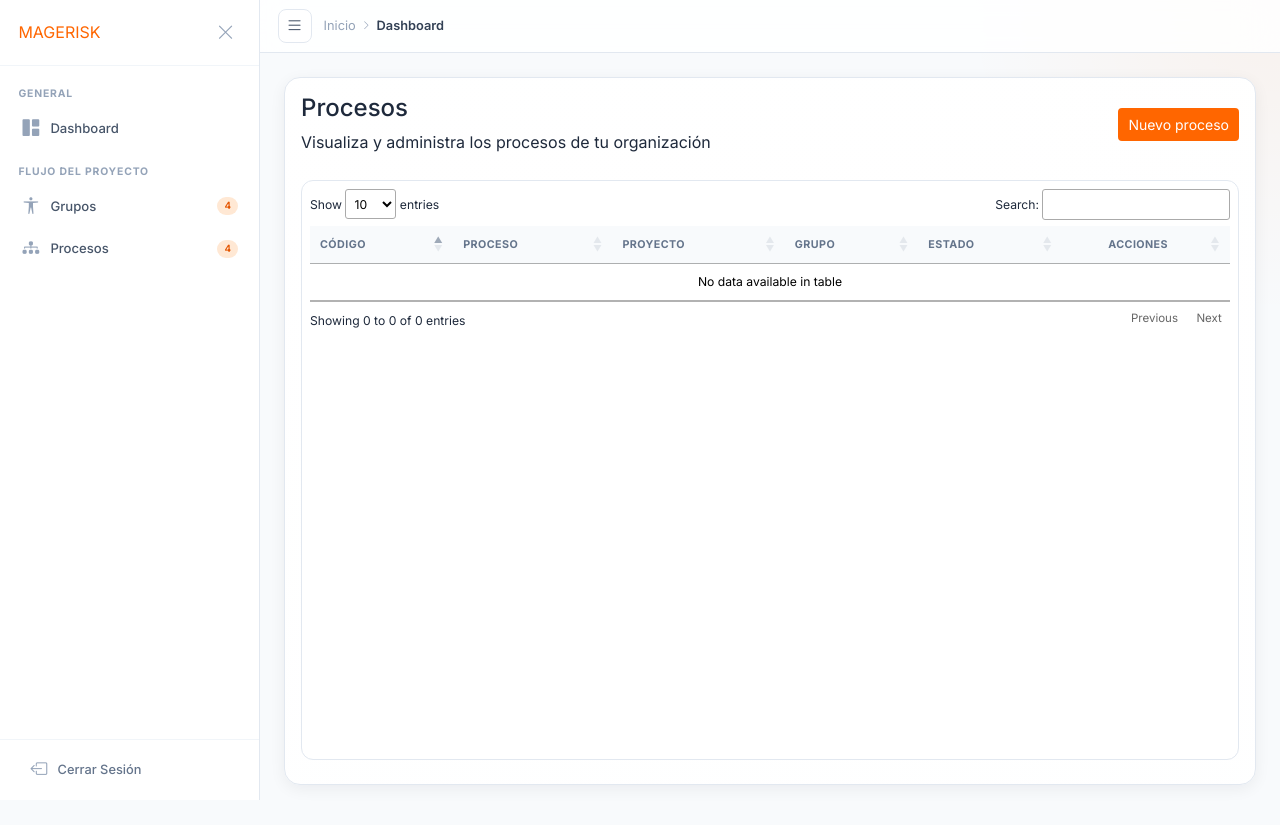
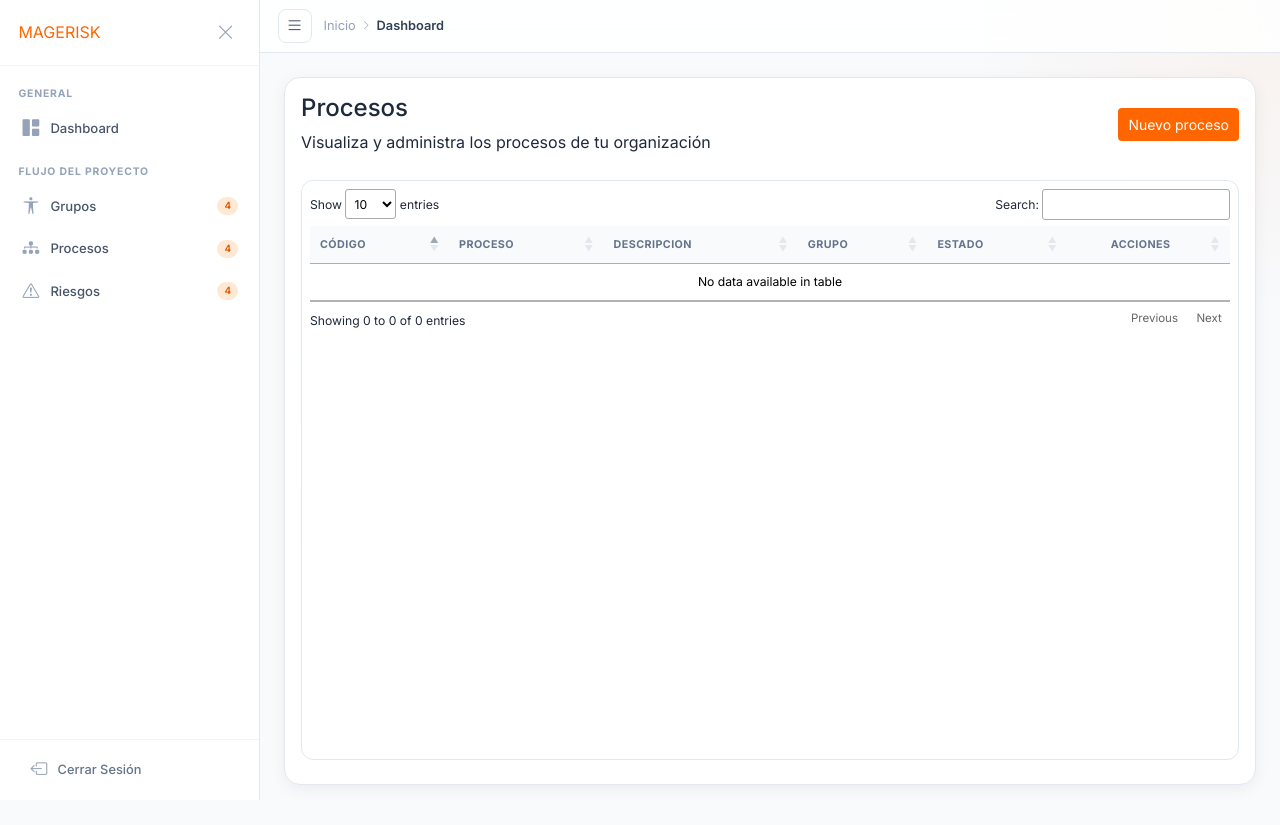
Before and after one commit to ErickCJS/Gestio_proyectos, a FastAPI app: page /procesos in a window 1280 px wide. Run offline with FastAPI, Linux system fonts and the light colour scheme; data that the repository does not hold is empty; some libraries are stand-ins or nearby versions.

Commit message:
cambios_ccccc

```diff
--- a/app/main.py
+++ b/app/main.py
@@ -4,7 +4,7 @@ from fastapi.staticfiles import StaticFiles
 from starlette.middleware.sessions import SessionMiddleware
 import conexion as conexion
 from fastapi.responses import RedirectResponse
-from routes  import usuario, procesos
+from routes  import usuario, procesos, riesgos
 
 app = FastAPI()
 
@@ -52,3 +52,4 @@ def dashboard(request: Request):
 
 procesos.rutas(app, templates)
 usuario.rutas(app, templates)
+riesgos.rutas(app, templates)
--- a/app/routes/procesos.py
+++ b/app/routes/procesos.py
@@ -5,27 +5,16 @@ import conexion
 
 def rutas(app, templates):
 
-    def cargar_catalogos(db):
+    def cargar_grupos(db):
         with db.cursor() as cursor:
-            cursor.execute(
-                """
-                SELECT id, nombre
-                FROM proyecto
-                ORDER BY id DESC
-                """
-            )
-            proyectos = cursor.fetchall()
-
             cursor.execute(
                 """
                 SELECT id_grupo, nombre
                 FROM grupo
-                ORDER BY id_grupo DESC
+                ORDER BY id_grupo ASC
                 """
             )
-            grupos = cursor.fetchall()
-
-        return proyectos, grupos
+            return cursor.fetchall()
 
     def cargar_procesos(db):
         with db.cursor() as cursor:
@@ -33,56 +22,81 @@ def rutas(app, templates):
                 """
                 SELECT
                     p.id_proceso,
-                    p.codigo,
                     p.nombre,
                     p.descripcion,
                     p.estado,
                     p.fecha_creacion,
-                    pr.nombre AS proyecto_nombre,
-                    g.nombre AS grupo_nombre,
-                    p.id_proyecto,
-                    p.id_grupo
+                    g.id_grupo,
+                    g.nombre AS grupo_nombre
                 FROM proceso p
-                INNER JOIN proyecto pr ON pr.id = p.id_proyecto
                 INNER JOIN grupo g ON g.id_grupo = p.id_grupo
                 ORDER BY p.id_proceso DESC
                 """
             )
             return cursor.fetchall()
 
+    def asegurar_tabla_proceso(db):
+        with db.cursor() as cursor:
+            cursor.execute(
+                """
+                CREATE TABLE IF NOT EXISTS proceso (
+                    id_proceso INT AUTO_INCREMENT PRIMARY KEY,
+                    nombre VARCHAR(150) NOT NULL,
+                    descripcion VARCHAR(255),
+                    id_grupo INT NOT NULL,
+                    estado ENUM('ACTIVO','INACTIVO') NOT NULL DEFAULT 'ACTIVO',
+                    fecha_creacion DATETIME NOT NULL DEFAULT CURRENT_TIMESTAMP,
+                    CONSTRAINT fk_proceso_grupo
+                        FOREIGN KEY (id_grupo)
+                        REFERENCES grupo(id_grupo)
+                )
+                """
+            )
+            db.commit()
+
+    def sembrar_procesos_si_vacio(db):
+        with db.cursor() as cursor:
+            cursor.execute("SELECT COUNT(*) AS total FROM proceso")
+            total = cursor.fetchone()["total"]
+            if total > 0:
+                return
+
+            grupos = cargar_grupos(db)
+            if not grupos:
+                return
+
+            semillas = [
+                ("Validacion Funcional", "Casos de prueba y validacion de entregables.", 6),
+                ("Indicadores y Reportes", "Construccion de tableros e indicadores para la gestion.", 5),
+                ("Analisis de Seguridad", "Revision de riesgos, amenazas y controles asociados.", 3),
+                ("Seguimiento Ejecutivo", "Control del avance general y coordinacion de hitos.", 1),
+                ("Tableros BI", "Visualizacion ejecutiva de indicadores para el seguimiento.", 5),
+            ]
+
+            semillas_validas = [item for item in semillas if item[2] is not None]
+
+            for indice, (nombre, descripcion, id_grupo) in enumerate(semillas_validas, start=1):
+                cursor.execute(
+                    """
+                    INSERT INTO proceso (nombre, descripcion, id_grupo, estado)
+                    VALUES (%s, %s, %s, %s)
+                    """,
+                    (nombre, descripcion, id_grupo, "ACTIVO")
+                )
+
+            db.commit()
+
     @app.get("/procesos")
     async def procesos(request: Request):
         flash = request.session.pop("flash", None)
         db = conexion.conectar()
         procesos = []
-        proyectos = []
         grupos = []
 
         if db != "":
-            with db.cursor() as cursor:
-                cursor.execute(
-                    """
-                    CREATE TABLE IF NOT EXISTS proceso (
-                        id_proceso INT AUTO_INCREMENT PRIMARY KEY,
-                        codigo VARCHAR(20) NOT NULL UNIQUE,
-                        nombre VARCHAR(150) NOT NULL,
-                        descripcion VARCHAR(255),
-                        id_proyecto INT NOT NULL,
-                        id_grupo INT NOT NULL,
-                        estado ENUM('ACTIVO','INACTIVO') NOT NULL DEFAULT 'ACTIVO',
-                        fecha_creacion DATETIME NOT NULL DEFAULT CURRENT_TIMESTAMP,
-                        CONSTRAINT fk_proceso_proyecto
-                            FOREIGN KEY (id_proyecto)
-                            REFERENCES proyecto(id),
-                        CONSTRAINT fk_proceso_grupo
-                            FOREIGN KEY (id_grupo)
-                            REFERENCES grupo(id_grupo)
-                    )
-                    """
-                )
-                db.commit()
-
-            proyectos, grupos = cargar_catalogos(db)
+            asegurar_tabla_proceso(db)
+            grupos = cargar_grupos(db)
+            sembrar_procesos_si_vacio(db)
             procesos = cargar_procesos(db)
             db.close()
 
@@ -92,10 +106,94 @@ def rutas(app, templates):
             context={
                 "flash": flash,
                 "procesos": procesos,
-                "proyectos": proyectos,
                 "grupos": grupos,
             },
         )
+
+    @app.post("/crear_proceso")
+    async def crear_proceso(request: Request):
+        datos = await request.form()
+        nombre = datos.get("nombre", "").strip()
+        descripcion = datos.get("descripcion", "").strip()
+        id_grupo = datos.get("id_grupo", "").strip()
+
+        response = RedirectResponse("/procesos", status_code=303)
+
+        if not nombre or not id_grupo:
+            request.session["flash"] = "Complete los campos obligatorios."
+            return response
+
+        db = conexion.conectar()
+        if db == "":
+            request.session["flash"] = "No se pudo conectar con la base de datos."
+            return response
+
+        with db.cursor() as cursor:
+            asegurar_tabla_proceso(db)
+
+            cursor.execute(
+                """
+                INSERT INTO proceso (nombre, descripcion, id_grupo, estado)
+                VALUES (%s, %s, %s, %s)
+                """,
+                (nombre, descripcion or None, id_grupo, "ACTIVO"),
+            )
+            db.commit()
+
+        db.close()
+        request.session["flash"] = "Proceso creado correctamente."
+        return response
+
+    @app.post("/procesos/{id_proceso}/alternar")
+    async def alternar_proceso(id_proceso: int, request: Request):
+        response = RedirectResponse("/procesos", status_code=303)
+        db = conexion.conectar()
+
+        if db == "":
+            request.session["flash"] = "No se pudo conectar con la base de datos."
+            return response
+
+        with db.cursor() as cursor:
+            cursor.execute(
+                "SELECT estado FROM proceso WHERE id_proceso=%s",
+                (id_proceso,),
+            )
+            proceso = cursor.fetchone()
+            if proceso is None:
+                db.close()
+                request.session["flash"] = "El proceso no existe."
+                return response
+
+            nuevo_estado = "INACTIVO" if proceso["estado"] == "ACTIVO" else "ACTIVO"
+            cursor.execute(
+                "UPDATE proceso SET estado=%s WHERE id_proceso=%s",
+                (nuevo_estado, id_proceso),
+            )
+            db.commit()
+
+        db.close()
+        request.session["flash"] = "Estado del proceso actualizado."
+        return response
+
+    @app.post("/procesos/{id_proceso}/eliminar")
+    async def eliminar_proceso(id_proceso: int, request: Request):
+        response = RedirectResponse("/procesos", status_code=303)
+        db = conexion.conectar()
+
+        if db == "":
+            request.session["flash"] = "No se pudo conectar con la base de datos."
+            return response
+
+        with db.cursor() as cursor:
+            cursor.execute(
+                "DELETE FROM proceso WHERE id_proceso=%s",
+                (id_proceso,),
+            )
+            db.commit()
+
+        db.close()
+        request.session["flash"] = "Proceso eliminado correctamente."
+        return response
 
     @app.get("/grupos")
     async def grupos(request: Request):
@@ -221,109 +319,3 @@ def rutas(app, templates):
         db.close()
         request.session["flash"] = "Grupo eliminado correctamente."
         return response
-
-    @app.post("/crear_proceso")
-    async def crear_proceso(request: Request):
-        datos = await request.form()
-        codigo = datos.get("codigo", "").strip()
-        nombre = datos.get("nombre", "").strip()
-        descripcion = datos.get("descripcion", "").strip()
-        id_proyecto = datos.get("id_proyecto", "").strip()
-        id_grupo = datos.get("id_grupo", "").strip()
-
-        response = RedirectResponse("/procesos", status_code=303)
-
-        if not codigo or not nombre or not id_proyecto or not id_grupo:
-            request.session["flash"] = "Complete los campos obligatorios."
-            return response
-
-        db = conexion.conectar()
-        if db == "":
-            request.session["flash"] = "No se pudo conectar con la base de datos."
-            return response
-
-        with db.cursor() as cursor:
-            cursor.execute(
-                """
-                CREATE TABLE IF NOT EXISTS proceso (
-                    id_proceso INT AUTO_INCREMENT PRIMARY KEY,
-                    codigo VARCHAR(20) NOT NULL UNIQUE,
-                    nombre VARCHAR(150) NOT NULL,
-                    descripcion VARCHAR(255),
-                    id_proyecto INT NOT NULL,
-                    id_grupo INT NOT NULL,
-                    estado ENUM('ACTIVO','INACTIVO') NOT NULL DEFAULT 'ACTIVO',
-                    fecha_creacion DATETIME NOT NULL DEFAULT CURRENT_TIMESTAMP,
-                    CONSTRAINT fk_proceso_proyecto
-                        FOREIGN KEY (id_proyecto)
-                        REFERENCES proyecto(id),
-                    CONSTRAINT fk_proceso_grupo
-                        FOREIGN KEY (id_grupo)
-                        REFERENCES grupo(id_grupo)
-                )
-                """
-            )
-
-            cursor.execute(
-                """
-                INSERT INTO proceso (codigo, nombre, descripcion, id_proyecto, id_grupo, estado)
-                VALUES (%s, %s, %s, %s, %s, 'ACTIVO')
-                """,
-                (codigo, nombre, descripcion or None, id_proyecto, id_grupo),
-            )
-            db.commit()
-
-        db.close()
-        request.session["flash"] = "Proceso creado correctamente."
-        return response
-
-    @app.post("/procesos/{id_proceso}/alternar")
-    async def alternar_proceso(id_proceso: int, request: Request):
-        response = RedirectResponse("/procesos", status_code=303)
-        db = conexion.conectar()
-
-        if db == "":
-            request.session["flash"] = "No se pudo conectar con la base de datos."
-            return response
-
-        with db.cursor() as cursor:
-            cursor.execute(
-                "SELECT estado FROM proceso WHERE id_proceso=%s",
-                (id_proceso,),
-            )
-            proceso = cursor.fetchone()
-            if proceso is None:
-                db.close()
-                request.session["flash"] = "El proceso no existe."
-                return response
-
-            nuevo_estado = "INACTIVO" if proceso["estado"] == "ACTIVO" else "ACTIVO"
-            cursor.execute(
-                "UPDATE proceso SET estado=%s WHERE id_proceso=%s",
-                (nuevo_estado, id_proceso),
-            )
-            db.commit()
-
-        db.close()
-        request.session["flash"] = "Estado del proceso actualizado."
-        return response
-
-    @app.post("/procesos/{id_proceso}/eliminar")
-    async def eliminar_proceso(id_proceso: int, request: Request):
-        response = RedirectResponse("/procesos", status_code=303)
-        db = conexion.conectar()
-
-        if db == "":
-            request.session["flash"] = "No se pudo conectar con la base de datos."
-            return response
-
-        with db.cursor() as cursor:
-            cursor.execute(
-                "DELETE FROM proceso WHERE id_proceso=%s",
-                (id_proceso,),
-            )
-            db.commit()
-
-        db.close()
-        request.session["flash"] = "Proceso eliminado correctamente."
-        return response
--- a/app/templates/maestras/dashboard.html
+++ b/app/templates/maestras/dashboard.html
@@ -72,7 +72,11 @@
                             <span class="nav-label-mg">Procesos</span>
                             <span class="nav-badge badge-orange">4</span>
                         </a>
-
+                        <a href="/riesgo" class="nav-link-mg">
+                            <span class="nav-icon-mg"><i class="bi bi-exclamation-triangle"></i></span>
+                            <span class="nav-label-mg">Riesgos</span>
+                            <span class="nav-badge badge-orange">4</span>
+                        </a>
                     </div>
 
                 </div>
--- a/app/templates/procesos.html
+++ b/app/templates/procesos.html
@@ -17,7 +17,7 @@
                     <tr>
                         <th>Código</th>
                         <th>Proceso</th>
-                        <th>Proyecto</th>
+                        <th>Descripcion</th>
                         <th>Grupo</th>
                         <th>Estado</th>
                         <th class="text-center">Acciones</th>
@@ -27,9 +27,9 @@
                     {% if procesos %}
                         {% for proceso in procesos %}
                         <tr>
-                            <td>{{ proceso.codigo }}</td>
+                            <td>PRC-{{ "%03d"|format(proceso.id_proceso) }}</td>
                             <td>{{ proceso.nombre }}</td>
-                            <td>{{ proceso.proyecto_nombre }}</td>
+                            <td>{{ proceso.descripcion }}</td>
                             <td>{{ proceso.grupo_nombre }}</td>
                             <td>
                                 {% if proceso.estado == 'ACTIVO' %}
@@ -43,7 +43,7 @@
                                     <button
                                         type="button"
                                         class="btn btn-sm btn-outline-primary"
-                                        onclick='ver_proceso({{ proceso.id_proceso }}, {{ proceso.codigo|tojson }}, {{ proceso.nombre|tojson }}, {{ (proceso.descripcion or "")|tojson }}, {{ proceso.estado|tojson }}, {{ proceso.proyecto_nombre|tojson }}, {{ proceso.grupo_nombre|tojson }})'>
+                                        onclick='ver_proceso({{ proceso.id_proceso }}, {{ proceso.nombre|tojson }}, {{ (proceso.descripcion or "")|tojson }}, {{ proceso.estado|tojson }}, {{ proceso.grupo_nombre|tojson }})'>
                                         <i class="bi bi-eye-fill text-primary"></i>
                                     </button>
                                     <button
@@ -71,7 +71,6 @@
 
     <script>
         window.catalogosProcesos = {
-            proyectos: {{ proyectos | tojson }},
             grupos: {{ grupos | tojson }}
         };
     </script>
--- a/static/js/dashboard.js
+++ b/static/js/dashboard.js
@@ -89,9 +89,7 @@ const mostrar_modal = (tipo, data = {}) => {
 
         case 'nproceso': {
             titulo = "Crear Proceso";
-            const proyectos = (window.catalogosProcesos && window.catalogosProcesos.proyectos) ? window.catalogosProcesos.proyectos : [];
             const grupos = (window.catalogosProcesos && window.catalogosProcesos.grupos) ? window.catalogosProcesos.grupos : [];
-            const opcionesProyectos = proyectos.map(item => `<option value="${item.id}">${item.nombre}</option>`).join('');
             const opcionesGrupos = grupos.map(item => `<option value="${item.id_grupo}">${item.nombre}</option>`).join('');
             botones = `
                 <button type="button" class="btn btn-sm btn-secondary" onclick="cerrar_modal()">Cancelar</button>
@@ -103,10 +101,6 @@ const mostrar_modal = (tipo, data = {}) => {
             html = `
                 <form id="frm_crearproceso" method="post" action="/crear_proceso">
                     <div class="mb-3">
-                        <label class="form-label modal-label">Código</label>
-                        <input type="text" class="form-control" name="codigo" placeholder="PRC-001" maxlength="20" required>
-                    </div>
-                    <div class="mb-3">
                         <label class="form-label modal-label">Nombre del proceso</label>
                         <input type="text" class="form-control" name="nombre" placeholder="Ej. Gestión de Matrículas" maxlength="150" required>
                     </div>
@@ -115,13 +109,6 @@ const mostrar_modal = (tipo, data = {}) => {
                         <textarea class="form-control" name="descripcion" rows="3" maxlength="255" placeholder="Descripción opcional"></textarea>
                     </div>
                     <div class="mb-3">
-                        <label class="form-label modal-label">Proyecto</label>
-                        <select class="form-select" name="id_proyecto" required>
-                            <option value="">Seleccione un proyecto</option>
-                            ${opcionesProyectos}
-                        </select>
-                    </div>
-                    <div class="mb-0">
                         <label class="form-label modal-label">Grupo responsable</label>
                         <select class="form-select" name="id_grupo" required>
                             <option value="">Seleccione un grupo</option>
@@ -162,7 +149,7 @@ const mostrar_modal = (tipo, data = {}) => {
             html = `
                 <div class="mb-3">
                     <label class="form-label modal-label">Código</label>
-                    <div class="modal-readonly-field">${data.codigo ?? ''}</div>
+                    <div class="modal-readonly-field">PRC-${String(data.id_proceso).padStart(3, '0')}</div>
                 </div>
                 <div class="mb-3">
                     <label class="form-label modal-label">Nombre</label>
@@ -171,10 +158,6 @@ const mostrar_modal = (tipo, data = {}) => {
                 <div class="mb-3">
                     <label class="form-label modal-label">Descripción</label>
                     <div class="modal-readonly-field modal-readonly-multiline">${data.descripcion ?? ''}</div>
-                </div>
-                <div class="mb-3">
-                    <label class="form-label modal-label">Proyecto</label>
-                    <div class="modal-readonly-field">${data.proyecto_nombre ?? ''}</div>
                 </div>
                 <div class="mb-3">
                     <label class="form-label modal-label">Grupo</label>
@@ -210,14 +193,12 @@ const ver_grupo = (id_grupo, nombre, descripcion, estado) => {
     });
 }
 
-const ver_proceso = (id_proceso, codigo, nombre, descripcion, estado, proyecto_nombre, grupo_nombre) => {
+const ver_proceso = (id_proceso, nombre, descripcion, estado, grupo_nombre) => {
     mostrar_modal('ver_proceso', {
         id_proceso,
-        codigo,
         nombre,
         descripcion,
         estado,
-        proyecto_nombre,
         grupo_nombre
     });
 }
```
Also changed, not shown: app/routes/riesgos.py (added, +15 -0 lines), app/templates/riesgo.html (added).
